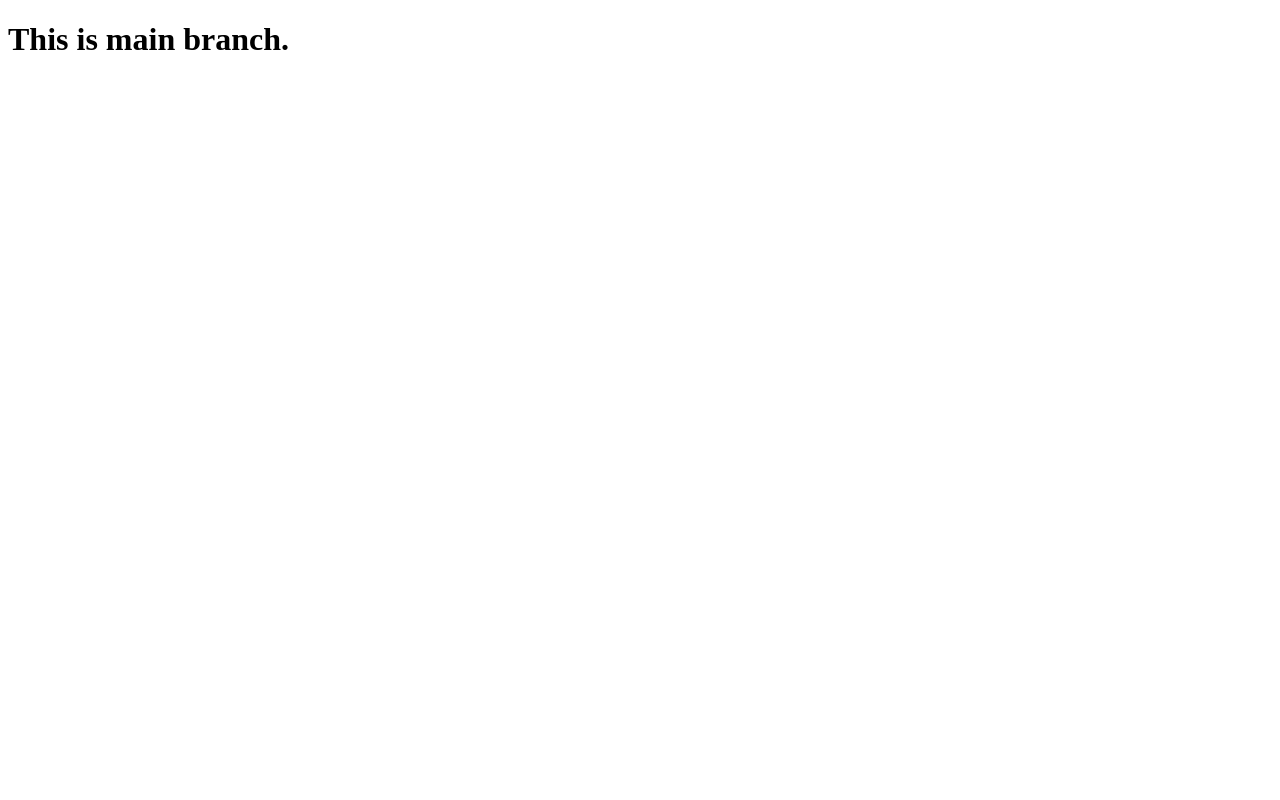
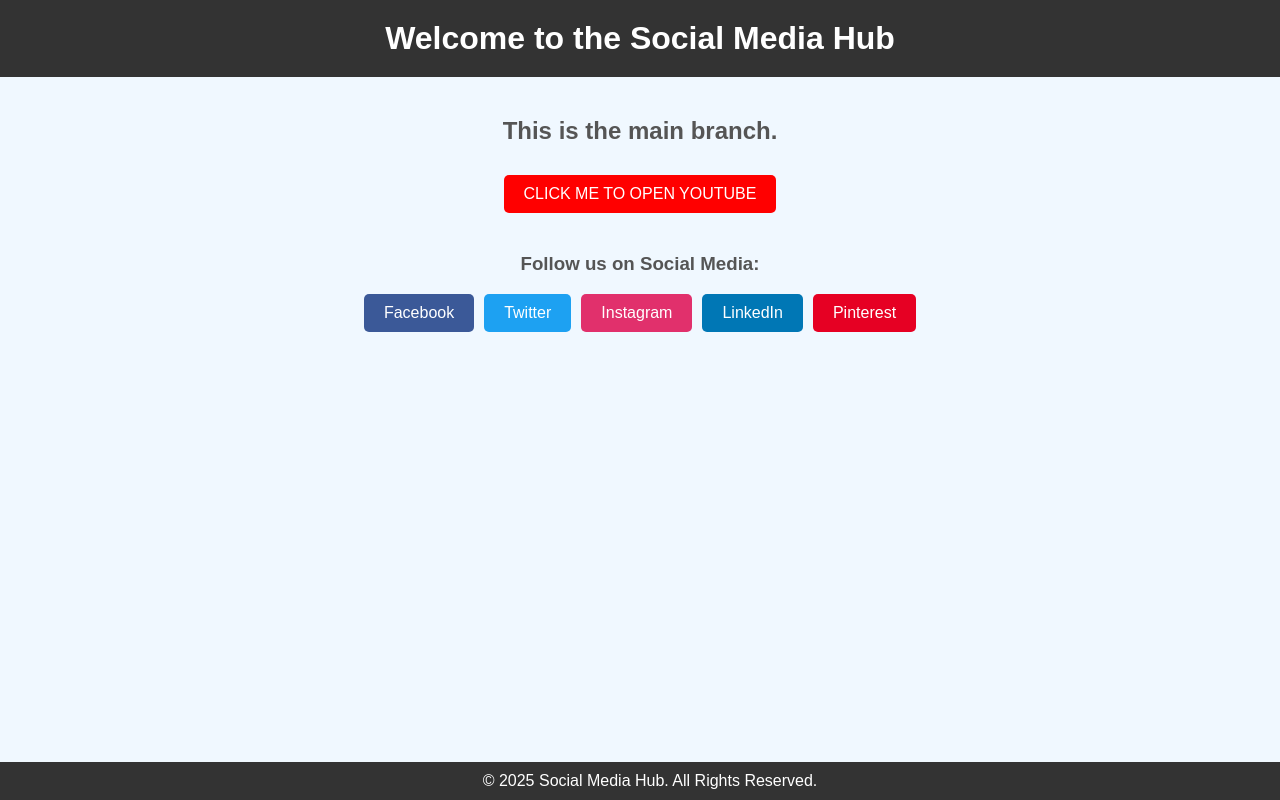
Before and after one commit to arya-5990/gdgtriall, a plain HTML site: page index.html in a window 1280 px wide. Drawn offline with Linux system fonts and the light colour scheme.

Commit message:
changes made

```diff
--- a/index.html
+++ b/index.html
@@ -3,9 +3,45 @@
 <head>
     <meta charset="UTF-8">
     <meta name="viewport" content="width=device-width, initial-scale=1.0">
-    <title>Document</title>
+    <title>Social Media Hub</title>
 </head>
-<body>
-    <h1>This is main branch.</h1>
+<body style="font-family: Arial, sans-serif; margin: 0; padding: 0; background-color: #f0f8ff; text-align: center; color: #333;">
+    <header style="background-color: #333; color: white; padding: 20px;">
+        <h1 style="margin: 0;">Welcome to the Social Media Hub</h1>
+    </header>
+    <main style="padding: 20px;">
+        <h2 style="color: #555;">This is the main branch.</h2>
+        <a href="https://www.youtube.com" target="_blank"
+           style="display: inline-block; background-color: #FF0000; color: white; text-decoration: none; padding: 10px 20px; margin: 10px; border-radius: 5px;">
+            CLICK ME TO OPEN YOUTUBE
+        </a>
+        <h3 style="margin-top: 30px; color: #555;">Follow us on Social Media:</h3>
+        <div style="display: inline-flex; gap: 10px; flex-wrap: wrap; justify-content: center;">
+            <a href="https://www.facebook.com" target="_blank"
+                style="background-color: #3b5998; color: white; text-decoration: none; padding: 10px 20px; border-radius: 5px;">
+                Facebook
+            </a>
+            <a href="https://www.twitter.com" target="_blank"
+                style="background-color: #1DA1F2; color: white; text-decoration: none; padding: 10px 20px; border-radius: 5px;">
+                Twitter
+            </a>
+            <a href="https://www.instagram.com" target="_blank"
+                style="background-color: #E1306C; color: white; text-decoration: none; padding: 10px 20px; border-radius: 5px;">
+                Instagram
+            </a>
+            <a href="https://www.linkedin.com" target="_blank"
+                style="background-color: #0077b5; color: white; text-decoration: none; padding: 10px 20px; border-radius: 5px;">
+                LinkedIn
+            </a>
+            <a href="https://www.pinterest.com" target="_blank"
+                style="background-color: #E60023; color: white; text-decoration: none; padding: 10px 20px; border-radius: 5px;">
+                Pinterest
+            </a>
+
+        </div>
+    </main>
+    <footer style="background-color: #333; color: white; padding: 10px; position: fixed; bottom: 0; width: 100%;">
+        <p style="margin: 0;">&copy; 2025 Social Media Hub. All Rights Reserved.</p>
+    </footer>
 </body>
 </html>
```
